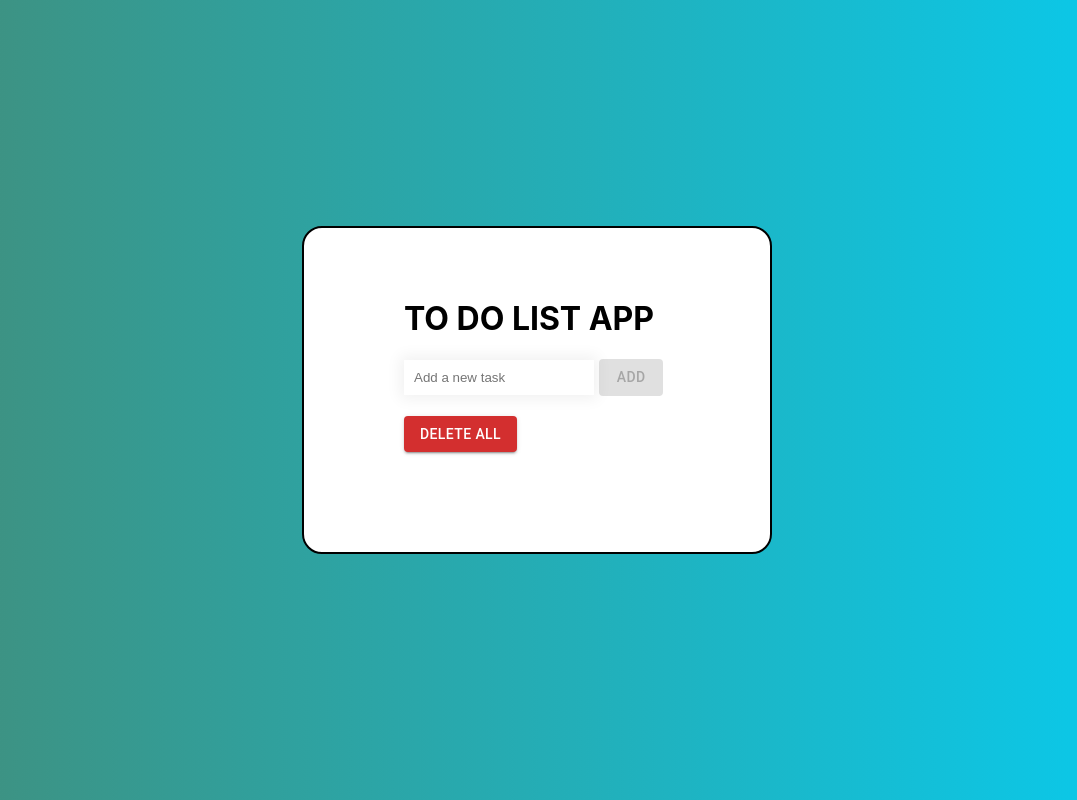
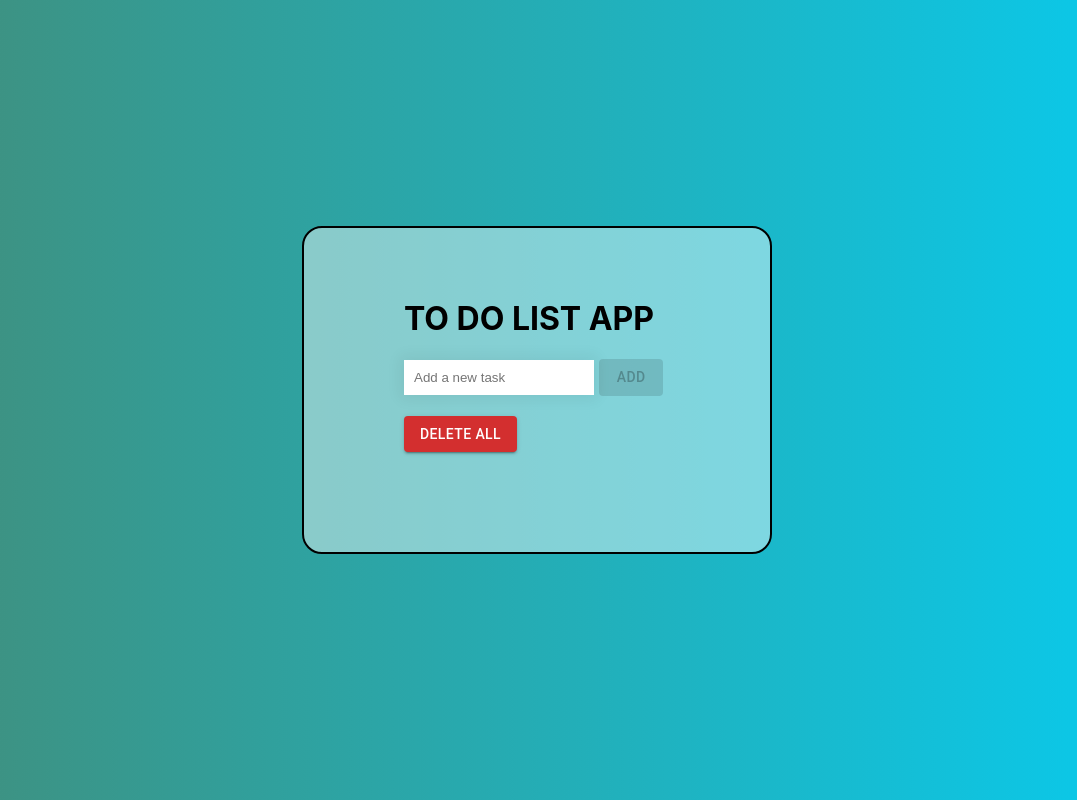
Before and after one commit to kamrangondal/todo, a React (Create React App) app: page / in a window 1280 px wide. Shown: the whole page, without its empty margins (103-1180 px from the left). Built offline with nearby package versions, Linux system fonts and the light colour scheme.

Commit message:
more-animation

```diff
--- a/src/App.css
+++ b/src/App.css
@@ -10,6 +10,7 @@
   background: linear-gradient(90deg, rgba(2,0,36,1) 0%, rgba(121,82,9,1) 47%, rgba(0,212,255,1) 100%);
   animation: gradient 15s ease infinite;
   background-size: 400% 400%;
+
 }
 
 @keyframes gradient {
@@ -53,7 +54,8 @@ input[type=text]:hover{
 
 
 .beauty{
-  background-color: #ffffff;
+  /* background-color: #ffffff; */
+  background-color: rgba(255, 255, 255, 0.436);
   padding: 50px;
   padding-left: 100px;
   padding-right: 100px;
```
